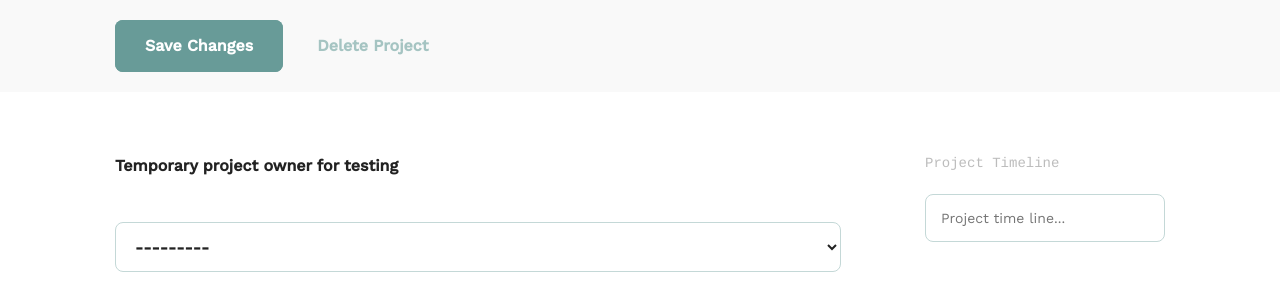
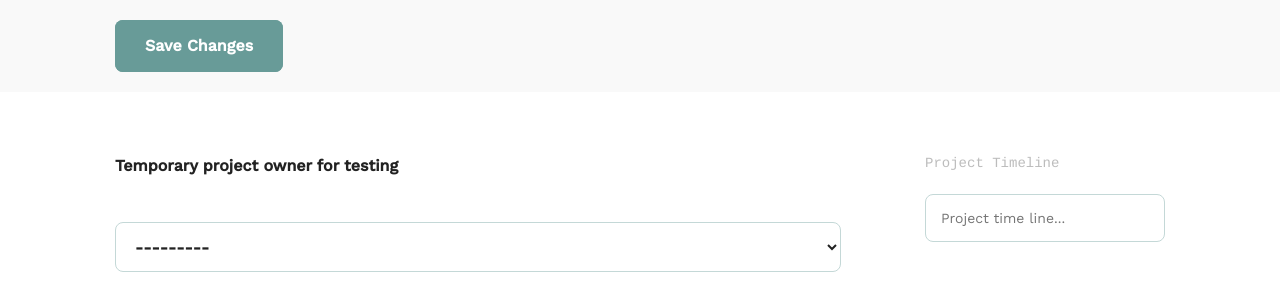
Before and after one commit to Zachary-Jackson/Social-Team-Builder, a Django app: page /project/new in a window 1280 px wide. Shown: the part 91-387 px from the top of the page. Run offline with Django 3.2, Linux system fonts and the light colour scheme; the visitor is signed in with stand-in values (Sample User, id 1); parts of the project's set-up code (start-up, migrations or seed data) failed here and were passed over.

Commit message:
Ability to delete projects
The ability to delete projects has been added.

```diff
--- a/team_builder/profiles/models.py
+++ b/team_builder/profiles/models.py
@@ -29,7 +29,7 @@ class Project(models.Model):
     title = models.CharField(max_length=60)
     positions = models.ManyToManyField('Position')
     time_line = models.CharField(max_length=50)
-    requirements = models.CharField(max_length=200)
+    requirements = models.CharField(max_length=150)
     description = models.CharField(max_length=1000)
 
     def __str__(self):
--- a/team_builder/profiles/templates/profiles/project.html
+++ b/team_builder/profiles/templates/profiles/project.html
@@ -8,7 +8,7 @@
       <div class="bounds">
         <div class="grid-100">
           <a class="button" href="{% url 'profiles:project_edit' pk=project.pk %}">Edit Project</a>
-          <a class="button button-text" href="{% url 'profiles:project_edit' pk=project.pk %}">Delete Project</a>
+          <a class="button button-text" href="{% url 'profiles:project_delete' pk=project.pk %}">Delete Project</a>
         </div>
       </div>
     </div>
--- a/team_builder/profiles/templates/profiles/project_edit.html
+++ b/team_builder/profiles/templates/profiles/project_edit.html
@@ -9,7 +9,12 @@
     <div class="bounds">
       <div class="grid-100">
         <input type="submit" class="button button-primary" href="project.html" value="Save Changes">
-        <a class="button button-text" href="index.html">Delete Project</a>
+
+{#        This allows the delete button to only appear for saved projects#}
+        {% if project.pk %}
+            <a class="button button-text" href="{% url 'profiles:project_delete' pk=project.pk%}">Delete Project</a>
+        {% endif %}
+
       </div>
     </div>
   </div>
--- a/team_builder/profiles/urls.py
+++ b/team_builder/profiles/urls.py
@@ -8,8 +8,9 @@ urlpatterns = [
     path('', views.homepage, name='homepage'),
     path('profile/edit/', views.profile_edit, name='edit'),
     path('profile/view/<int:pk>/', views.profile_view, name='profile'),
-    path('project/view/<int:pk>/', views.project_view, name='project'),
+    path('project/delete/<int:pk>', views.project_delete, name='project_delete'),
     path('project/edit/<int:pk>', views.project_edit, name='project_edit'),
     path('project/new', views.project_new, name='project_new'),
+    path('project/view/<int:pk>/', views.project_view, name='project'),
     path('login_router', views.login_router, name='login_router')
 ]
--- a/team_builder/profiles/views.py
+++ b/team_builder/profiles/views.py
@@ -71,11 +71,17 @@ def profile_view(request, pk):
 """Project related views"""
 
 
-def project_view(request, pk):
-    """Lets any user view a project"""
-    # Get the Project that matches the pk
-    project = get_object_or_404(models.Project, pk = pk)
-    return render(request, 'profiles/project.html', {'project': project})
+@login_required()
+def project_delete(request, pk):
+    """Allows a project owner to delete a project"""
+    project = get_object_or_404(models.Project, pk=pk)
+
+    # Checks if the logged in user owns the project. If not kick them out.
+    if project.owner.pk != request.user.pk:
+        raise Http404("You do not own this project.")
+
+    project.delete()
+    return redirect('profiles:homepage')
 
 
 @login_required()
@@ -89,7 +95,7 @@ def project_edit(request, pk):
 
     project_form = forms.ProjectForm(instance=project)
     # Currently only one position can be added per project. temporary
-    position_form = forms.PositionForm(instance=project.positions.get(id=1))
+    position_form = forms.PositionForm(instance=project.positions.all()[0])
 
     if request.method == 'POST':
         project_form = forms.ProjectForm(request.POST, instance=project)
@@ -105,7 +111,11 @@ def project_edit(request, pk):
     return render(
         request,
         'profiles/project_edit.html',
-        {'project_form': project_form, 'position_form': position_form})
+        {
+            'project_form': project_form,
+            'position_form': position_form,
+            'project': project
+        })
 
 
 @login_required()
@@ -131,3 +141,10 @@ def project_new(request):
         request,
         'profiles/project_edit.html',
         {'project_form': project_form, 'position_form': position_form})
+
+
+def project_view(request, pk):
+    """Lets any user view a project"""
+    # Get the Project that matches the pk
+    project = get_object_or_404(models.Project, pk = pk)
+    return render(request, 'profiles/project.html', {'project': project})
```
